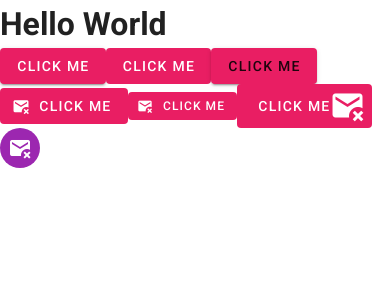
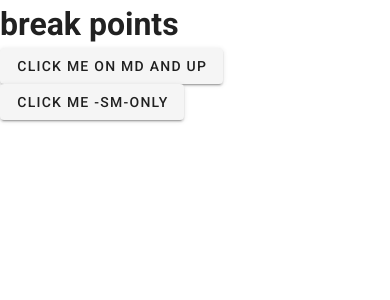
Before and after one commit to adityajain-Infobeans/vue-training, a Vue app in the folder The Net Ninja/vuetify-tutorial/: page / in a window 390 px wide. Shown: the top 300 px of the page. Built offline with nearby package versions, Linux system fonts and the light colour scheme.

Commit message:
breakpoints

```diff
--- a/The Net Ninja/vuetify-tutorial/src/views/Home.vue
+++ b/The Net Ninja/vuetify-tutorial/src/views/Home.vue
@@ -1,26 +1,11 @@
 <template>
   <div>
-    <h1>Hello World</h1>
-    <v-btn class="pink white--text">Click me</v-btn>
-    <v-btn dark depressed color="pink ">click me</v-btn>
-    <v-btn flat color="pink">click me</v-btn>
+    <h1>break points</h1>
+    <v-btn class="hidden-md-and-down">Click Me on md-and-down</v-btn>
 
-    <v-btn depressed class="pink white--text"
-      ><v-icon left>mdi-email-remove</v-icon> click me</v-btn
-    >
+    <v-btn class="hidden-md-and-up">click me on MD and up</v-btn>
 
-    <v-btn depressed small class="pink white--text"
-      ><v-icon small left>mdi-email-remove</v-icon> click me</v-btn
-    >
-
-    <v-btn depressed large class="pink white--text">
-      <span>click me</span>
-      <v-icon right large>mdi-email-remove</v-icon>
-    </v-btn>
-
-    <v-btn fab depressed small dark color="purple">
-      <v-icon>mdi-email-remove</v-icon>
-    </v-btn>
+    <v-btn class="hidden-sm-only">click me -sm-only</v-btn>
   </div>
 </template>
 
```
